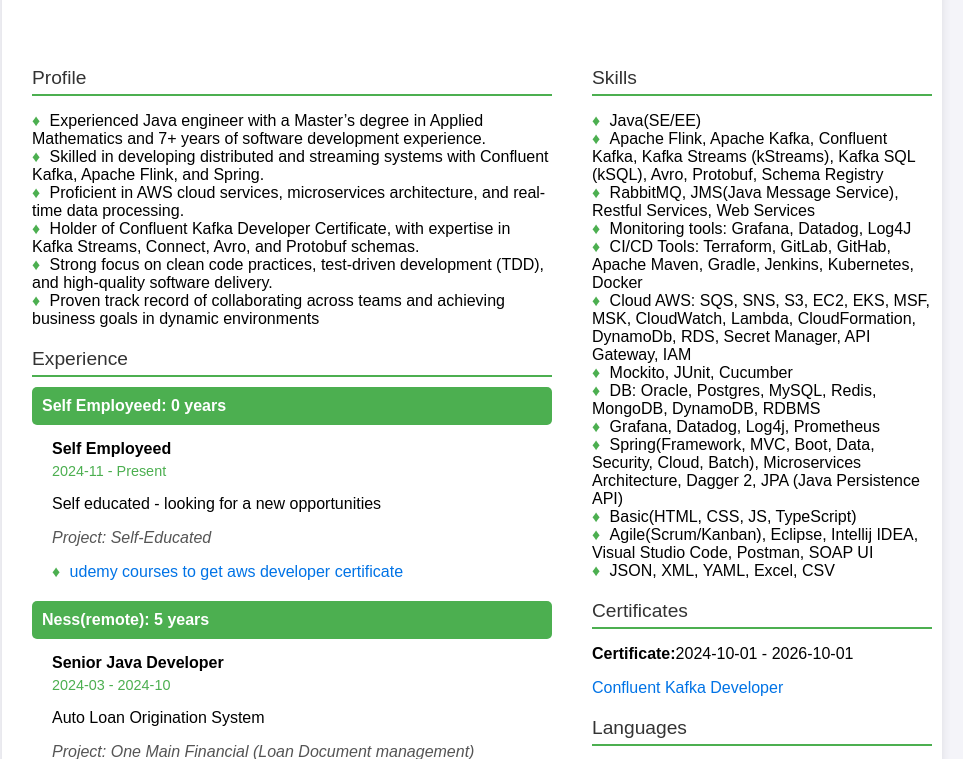
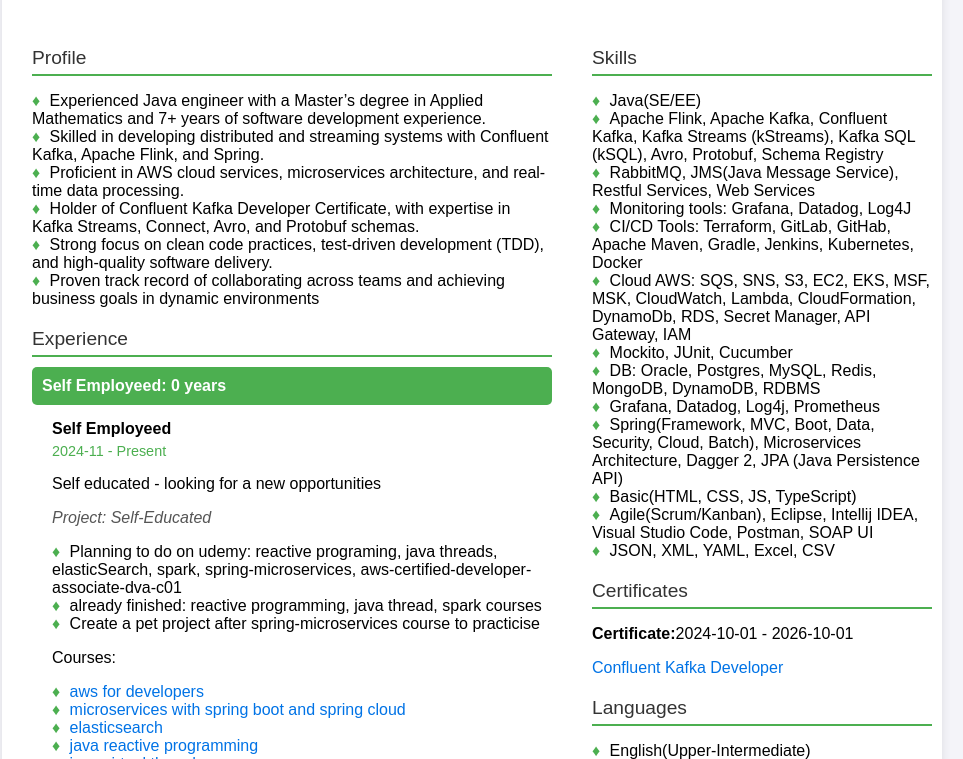
Before and after one commit to serhiiMalykhin/CV, a plain HTML site: page index.html in a window 1280 px wide. Shown: the part 193-952 px from the top of the page, without its empty margins (168-1131 px from the left). Drawn offline with Linux system fonts and the light colour scheme.

Commit message:
Update index.html

```diff
--- a/index.html
+++ b/index.html
@@ -39,7 +39,6 @@
             display: flex;
             align-items: center;
             width: 100%;
-            margin-bottom: 20px;
             background-color: #fff;
             padding: 20px 0;
             box-sizing: border-box;
@@ -227,11 +226,35 @@
               "dateUntil": null,
               "projectName": "Self-Educated",
               "description": "Self educated - looking for a new opportunities",
-              "tasks": [],
+              "tasks": [
+				"Planning to do on udemy: reactive programing, java threads, elasticSearch, spark, spring-microservices, aws-certified-developer-associate-dva-c01",
+				"already finished: reactive programming, java thread, spark courses",
+				"Create a pet project after spring-microservices course to practicise"
+			  ],
               "courses": [
                   {
-                  "title": "udemy courses to get aws developer certificate",
+                  "title": "aws for developers",
                   "link": "https://www.udemy.com/course/aws-certified-developer-associate-dva-c01"
+                  },
+                  {
+                  "title": "microservices with spring boot and spring cloud",
+                  "link": "https://www.udemy.com/course/microservices-with-spring-boot-and-spring-cloud"
+                  },
+                  {
+                  "title": "elasticsearch",
+                  "link": "https://www.udemy.com/course/elasticsearch-complete-guide"
+                  },
+                  {
+                  "title": "java reactive programming",
+                  "link": "https://www.udemy.com/course/complete-java-reactive-programming"
+                  },
+                  {
+                  "title": "java virtual thread",
+                  "link": "https://www.udemy.com/course/java-virtual-thread"
+                  },
+                  {
+                  "title": "spark",
+                  "link": "https://www.udemy.com/course/apache-spark-for-java-developers"
                   }
               ],
               "technologies": [],
@@ -477,6 +500,10 @@
                     tasks.appendChild(taskItem);
                 });
 
+		const task_title = document.createElement("p");
+		task_title.textContent = `Courses:`;
+		tasks.appendChild(task_title);
+
                 exp.courses.forEach(course => {
                     const taskItem = document.createElement("li");
                     taskItem.innerHTML = `
```
